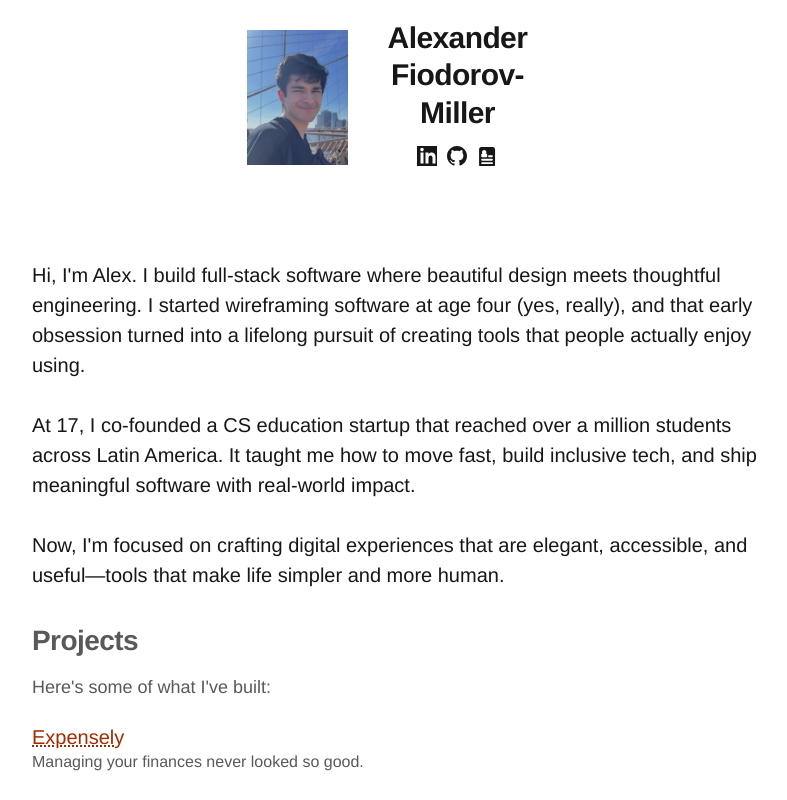
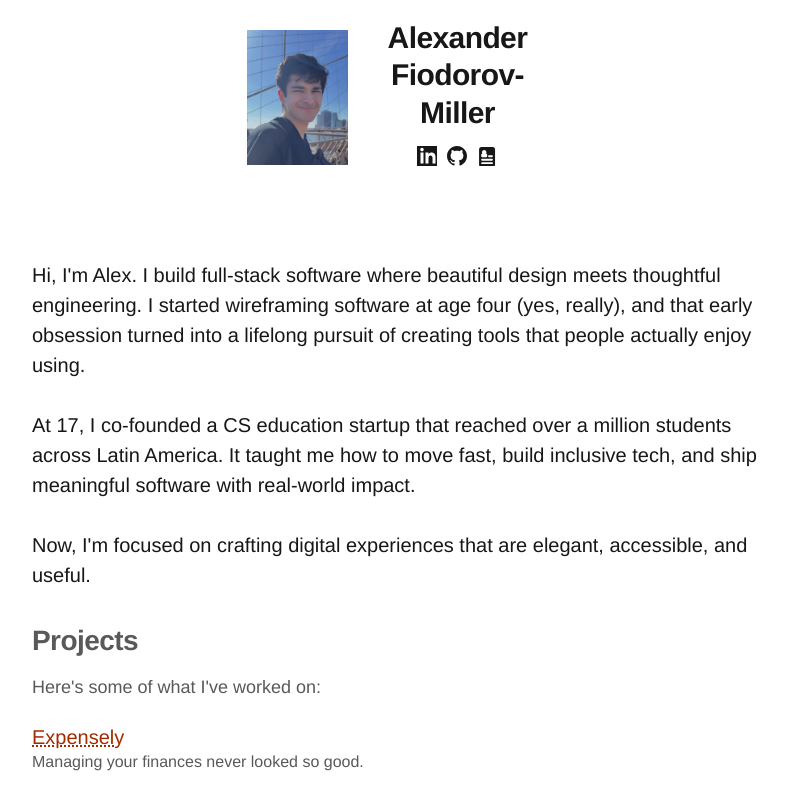
Before and after one commit to alexfiodorov02/alexf.pro, a Next.js app: page / in a window 1280 px wide. Shown: the top 800 px of the page, without its empty margins (243-1030 px from the left). Built offline with nearby package versions, Linux system fonts and the light colour scheme.

Commit message:
Adjusted verbiage

```diff
--- a/app/components/IntroSection.tsx
+++ b/app/components/IntroSection.tsx
@@ -4,7 +4,7 @@ const IntroSection: React.FC = () => {
   const introText = [
     "Hi, I'm Alex. I build full-stack software where beautiful design meets thoughtful engineering. I started wireframing software at age four (yes, really), and that early obsession turned into a lifelong pursuit of creating tools that people actually enjoy using.",
     "At 17, I co-founded a CS education startup that reached over a million students across Latin America. It taught me how to move fast, build inclusive tech, and ship meaningful software with real-world impact.",
-    "Now, I'm focused on crafting digital experiences that are elegant, accessible, and useful—tools that make life simpler and more human."
+    "Now, I'm focused on crafting digital experiences that are elegant, accessible, and useful."
   ];
 
   return (
--- a/app/components/ProjectsList.tsx
+++ b/app/components/ProjectsList.tsx
@@ -70,7 +70,7 @@ const ProjectsList: React.FC = () => {
   return (
   <section className="projects-list" aria-label="Projects">
       <h2>Projects</h2>
-      <p>Here's some of what I've built:</p>
+      <p>Here's some of what I've worked on:</p>
       <ul className="postlist">
         {projects.map(project => (
           <li key={project.id} className="project-item projects-list-item">
```
